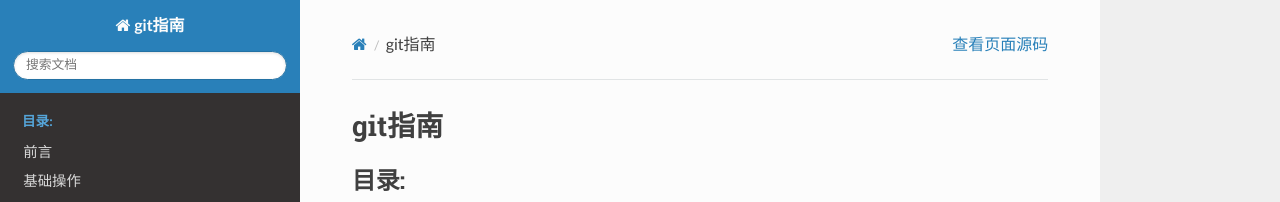
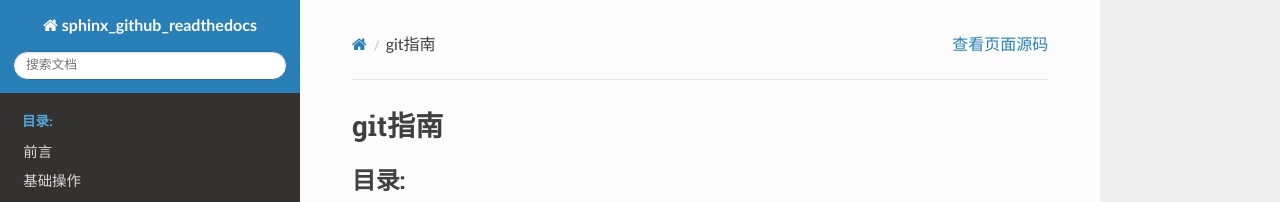
Before and after one commit to Document-Collection/git-guide, a Sphinx documentation site: the page built from docs/source/index.rst, in a window 1280 px wide. Shown: the top 202 px of the page. Built offline with Sphinx 7.4.7 and the Read the Docs theme 2.0.0, drawn with Linux system fonts in a browser that asks for light colours; some of the changed lines change nothing that is shown.

Commit message:
build(sphinx): 更新sphinx工程配置文件

```diff
--- a/docs/source/conf.py
+++ b/docs/source/conf.py
@@ -1,10 +1,8 @@
-# -*- coding: utf-8 -*-
-#
 # Configuration file for the Sphinx documentation builder.
 #
-# This file does only contain a selection of the most common options. For a
-# full list see the documentation:
-# http://www.sphinx-doc.org/en/master/config
+# This file only contains a selection of the most common options. For a full
+# list see the documentation:
+# https://www.sphinx-doc.org/en/master/usage/configuration.html
 
 # -- Path setup --------------------------------------------------------------
 
@@ -19,48 +17,25 @@
 
 # -- Project information -----------------------------------------------------
 
-project = 'git指南'
+project = 'sphinx_github_readthedocs'
 copyright = '2019, zhujian'
 author = 'zhujian'
 
-# The short X.Y version
-version = ''
 # The full version, including alpha/beta/rc tags
-release = '1.0.0'
+release = '2.0.0'
 
 
 # -- General configuration ---------------------------------------------------
 
-# If your documentation needs a minimal Sphinx version, state it here.
-#
-# needs_sphinx = '1.0'
-
 # Add any Sphinx extension module names here, as strings. They can be
 # extensions coming with Sphinx (named 'sphinx.ext.*') or your custom
 # ones.
-extensions = [
-    'sphinx.ext.autodoc',
-    'sphinx.ext.doctest',
-    'sphinx.ext.intersphinx',
-    'sphinx.ext.todo',
-    'sphinx.ext.coverage',
-    'sphinx.ext.mathjax',
-    'sphinx.ext.ifconfig',
-    'sphinx.ext.viewcode',
-    'sphinx.ext.githubpages',
-]
+extensions = ['recommonmark',
+            "sphinx_rtd_theme",
+            'sphinx.ext.mathjax']
 
 # Add any paths that contain templates here, relative to this directory.
 templates_path = ['_templates']
-
-# The suffix(es) of source filenames.
-# You can specify multiple suffix as a list of string:
-#
-source_suffix = ['.rst', '.md']
-# source_suffix = '.rst'
-
-# The master toctree document.
-master_doc = 'index'
 
 # The language for content autogenerated by Sphinx. Refer to documentation
 # for a list of supported languages.
@@ -74,126 +49,24 @@
 # This pattern also affects html_static_path and html_extra_path.
 exclude_patterns = []
 
-# The name of the Pygments (syntax highlighting) style to use.
-pygments_style = None
-
 
 # -- Options for HTML output -------------------------------------------------
 
 # The theme to use for HTML and HTML Help pages.  See the documentation for
 # a list of builtin themes.
 #
+# html_theme = 'alabaster'
 html_theme = 'sphinx_rtd_theme'
-
-# Theme options are theme-specific and customize the look and feel of a theme
-# further.  For a list of options available for each theme, see the
-# documentation.
-#
-# html_theme_options = {}
 
 # Add any paths that contain custom static files (such as style sheets) here,
 # relative to this directory. They are copied after the builtin static files,
 # so a file named "default.css" will overwrite the builtin "default.css".
 html_static_path = ['_static']
 
-# Custom sidebar templates, must be a dictionary that maps document names
-# to template names.
-#
-# The default sidebars (for documents that don't match any pattern) are
-# defined by theme itself.  Builtin themes are using these templates by
-# default: ``['localtoc.html', 'relations.html', 'sourcelink.html',
-# 'searchbox.html']``.
-#
-# html_sidebars = {}
-
-
-# -- Options for HTMLHelp output ---------------------------------------------
-
-# Output file base name for HTML help builder.
-htmlhelp_basename = 'gitdoc'
-
-
-# -- Options for LaTeX output ------------------------------------------------
-
-latex_elements = {
-    # The paper size ('letterpaper' or 'a4paper').
-    #
-    # 'papersize': 'letterpaper',
-
-    # The font size ('10pt', '11pt' or '12pt').
-    #
-    # 'pointsize': '10pt',
-
-    # Additional stuff for the LaTeX preamble.
-    #
-    # 'preamble': '',
-
-    # Latex figure (float) alignment
-    #
-    # 'figure_align': 'htbp',
+source_suffix = {
+    '.rst': 'restructuredtext',
+    '.txt': 'markdown',
+    '.md': 'markdown',
 }
 
-# Grouping the document tree into LaTeX files. List of tuples
-# (source start file, target name, title,
-#  author, documentclass [howto, manual, or own class]).
-latex_documents = [
-    (master_doc, 'git.tex', 'git指南 Documentation',
-     'zhujian', 'manual'),
-]
-
-
-# -- Options for manual page output ------------------------------------------
-
-# One entry per manual page. List of tuples
-# (source start file, name, description, authors, manual section).
-man_pages = [
-    (master_doc, 'git', 'git指南 Documentation',
-     [author], 1)
-]
-
-
-# -- Options for Texinfo output ----------------------------------------------
-
-# Grouping the document tree into Texinfo files. List of tuples
-# (source start file, target name, title, author,
-#  dir menu entry, description, category)
-texinfo_documents = [
-    (master_doc, 'git', 'git指南 Documentation',
-     author, 'git', 'One line description of project.',
-     'Miscellaneous'),
-]
-
-
-# -- Options for Epub output -------------------------------------------------
-
-# Bibliographic Dublin Core info.
-epub_title = project
-
-# The unique identifier of the text. This can be a ISBN number
-# or the project homepage.
-#
-# epub_identifier = ''
-
-# A unique identification for the text.
-#
-# epub_uid = ''
-
-# A list of files that should not be packed into the epub file.
-epub_exclude_files = ['search.html']
-
-
-# -- Extension configuration -------------------------------------------------
-
-# -- Options for intersphinx extension ---------------------------------------
-
-# Example configuration for intersphinx: refer to the Python standard library.
-intersphinx_mapping = {'https://docs.python.org/': None}
-
-# -- Options for todo extension ----------------------------------------------
-
-# If true, `todo` and `todoList` produce output, else they produce nothing.
-todo_include_todos = True
-
-source_parsers = {
-'.md': 'recommonmark.parser.CommonMarkParser',
-}
+master_doc = 'index'
```
Also changed, not shown: 2 other files.
